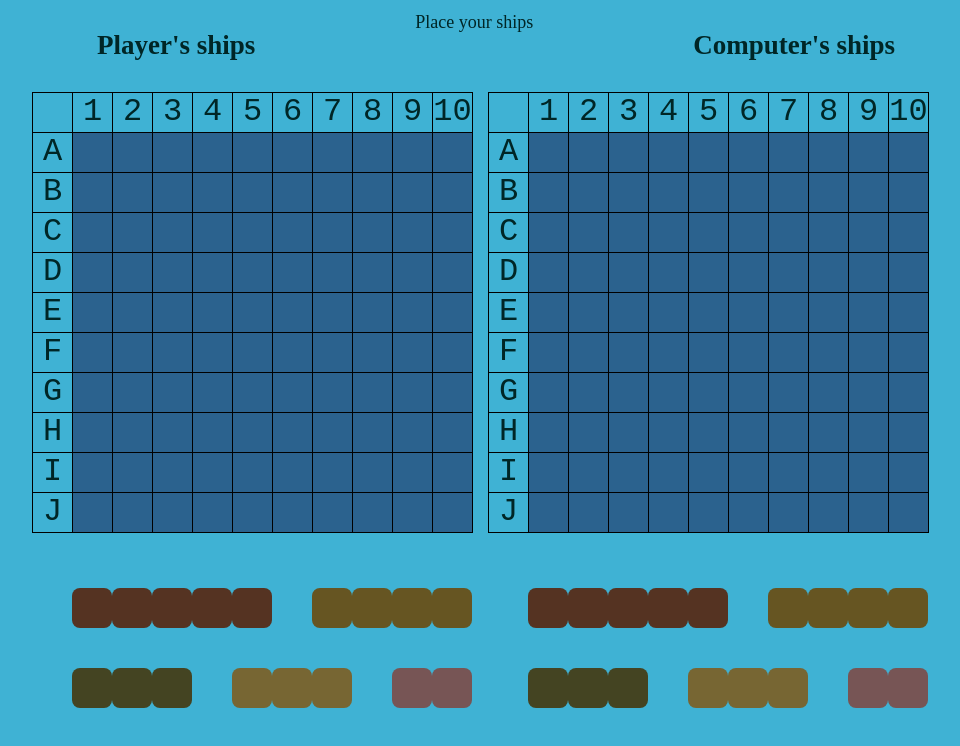
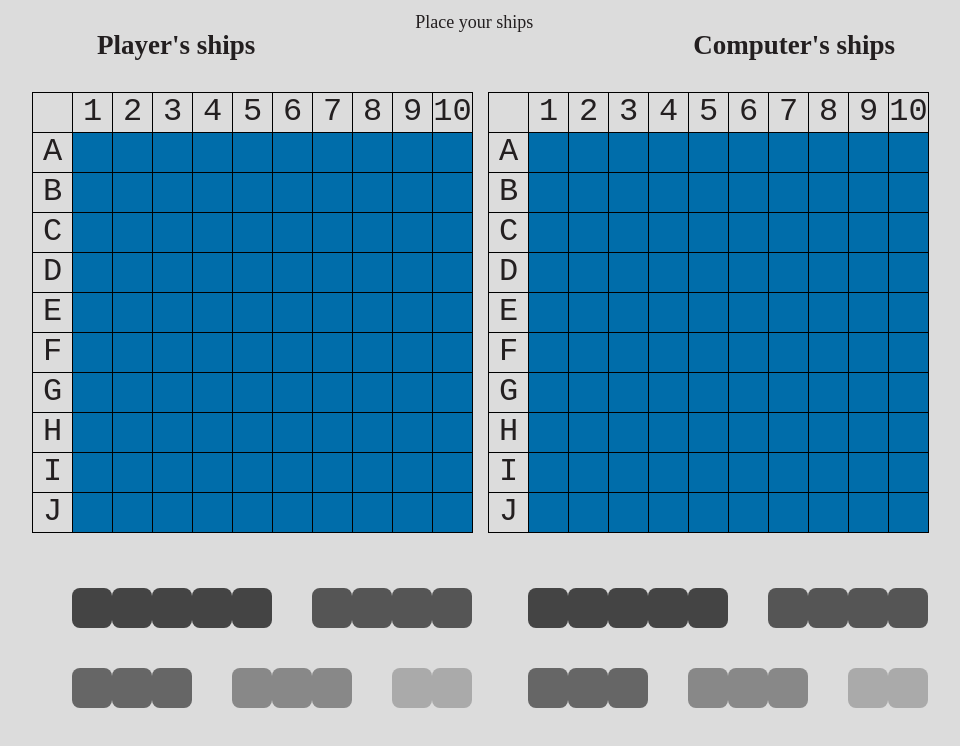
Before and after one commit to chrisdotgrubb/calcifer-project1, a plain HTML site: page index.html in a window 1280 px wide. Shown: the whole page, without its empty margins (160-1120 px from the left). Drawn offline with Linux system fonts and the light colour scheme.

Commit message:
Fix some css. Use better colors.

```diff
--- a/style.css
+++ b/style.css
@@ -3,7 +3,7 @@
 }
 
 body {
-    background-color: #3fb2d4;
+    background-color: #dcdcdc;
 }
 
 main {
@@ -14,7 +14,7 @@ main {
     flex-direction: column;
     align-items: center;
     font-size: 4vmin;
-    color: #002626;
+    color: #231f20;
 }
 
 nav {
@@ -23,7 +23,7 @@ nav {
     justify-content: center;
     padding-left: 4vmin;
     font-size: large;
-    color: #002626;
+    color: #231f20;
 }
 
 nav > * {
@@ -42,7 +42,7 @@ nav > * {
 
 .marker {
     text-align: center;
-    background-color: #3fb2d4;
+    background-color: #dcdcdc;
 }
 
 .cell {
@@ -50,33 +50,31 @@ nav > * {
 }
 
 .ship {
-    /* background-color: grey; */
     border-radius: 20%;
 }
 
 .p-carrier, .c-carrier, .carrier {
-    background-color: #553322;
+    background-color: #444444;
 }
 
 .p-battleship, .c-battleship, .battleship {
-    background-color: #665522;
+    background-color: #555555;
 }
 
 .p-cruiser, .c-cruiser, .cruiser {
-    background-color: #444422;
+    background-color: #666666;
 }
 
 .p-submarine, .c-submarine, .submarine {
-    background-color: #776633;
+    background-color: #888888;
 }
 
 .p-destroyer, .c-destroyer, .destroyer {
-    background-color: #775555;
+    background-color: #aaaaaa;
 }
 
 .hit {
-    background-color: red;
-    border: 1px solid black;
+    background: radial-gradient(#cc2200, #bb2222, #ba2d0b);
     border-radius: 50%;
     display: inline-block;
     width: 50%;
@@ -84,8 +82,7 @@ nav > * {
 }
 
 .miss {
-    background-color: white;
-    border: 1px solid black;
+    background: radial-gradient(#ffffff, #dddddd, #999999);
     border-radius: 50%;
     display: inline-block;
     width: 50%;
@@ -93,11 +90,11 @@ nav > * {
 }
 
 .sunk {
-    background: linear-gradient(yellow, orange, red, red);
+    background: linear-gradient(#ffcc00, #ff7700, #ff5500, #dd3311, #bb2222, #881133);
 }
 
 .pending {
-    background-color: yellowgreen;
+    background-color: #404040;
 }
 
 #game {
@@ -115,7 +112,7 @@ nav > * {
     grid-template-columns: repeat(11, 5vmin);
     grid-template-rows: repeat(11, 5vmin);
     margin: 1vmin;
-    background-color: #2b628e;
+    background-color: #006daa;
 }
 
 #playerBoard > *, #computerBoard > *{
@@ -137,11 +134,10 @@ nav > * {
 }
 
 #playAgain > button {
-    background-color: #4d9d4a;
+    background-color: #57737a;
     color: white;
     border: none;
     border-radius: 5%;
     font-size: large;
     padding: 8px;
-
 }
```
